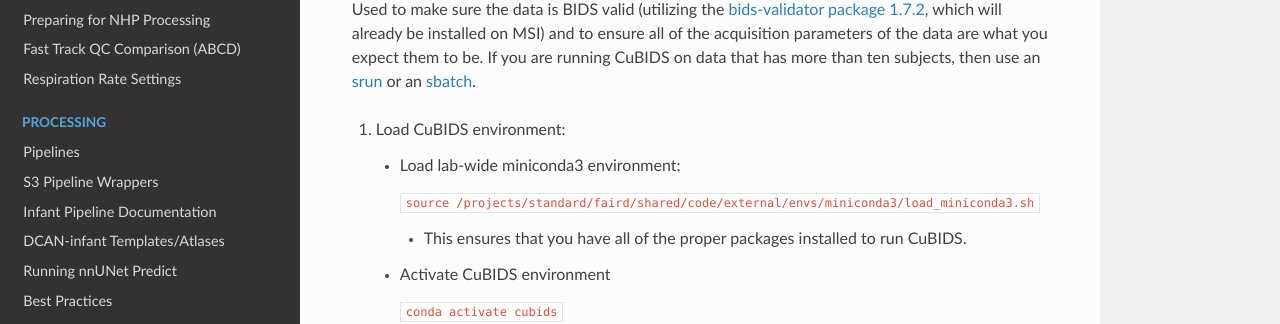
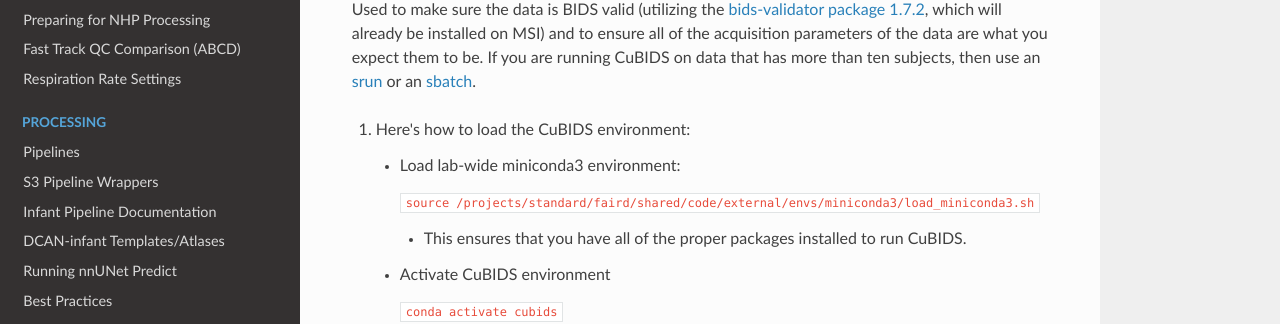
Before and after one commit to DCAN-Labs/cdni-brain, an MkDocs documentation site: the page built from docs/bids.md, in a window 1280 px wide and 900 px high. Shown: the part 218-542 px from the top of the window. Built offline with MkDocs 1.6.1, drawn with Linux system fonts in a browser that asks for light colours; nearby versions of some CDN libraries.

Commit message:
Update bids.md
Simplified language.

```diff
--- a/docs/bids.md
+++ b/docs/bids.md
@@ -4,7 +4,7 @@
 
 Used to make sure the data is BIDS valid (utilizing the [bids-validator package 1.7.2](https://cubids.readthedocs.io/en/latest/installation.html#:~:text=Now%20that%20we,%24), which will already be installed on MSI) and to ensure all of the acquisition parameters of the data are what you expect them to be. If you are running CuBIDS on data that has more than ten subjects, then use an [srun](slurm-params.md#srun) or an [sbatch](slurm-params.md#sbatch).
 
-14. Load CuBIDS environment:
+14. Here's how to load the CuBIDS environment:
 
     - Load lab-wide miniconda3 environment:
 
```
